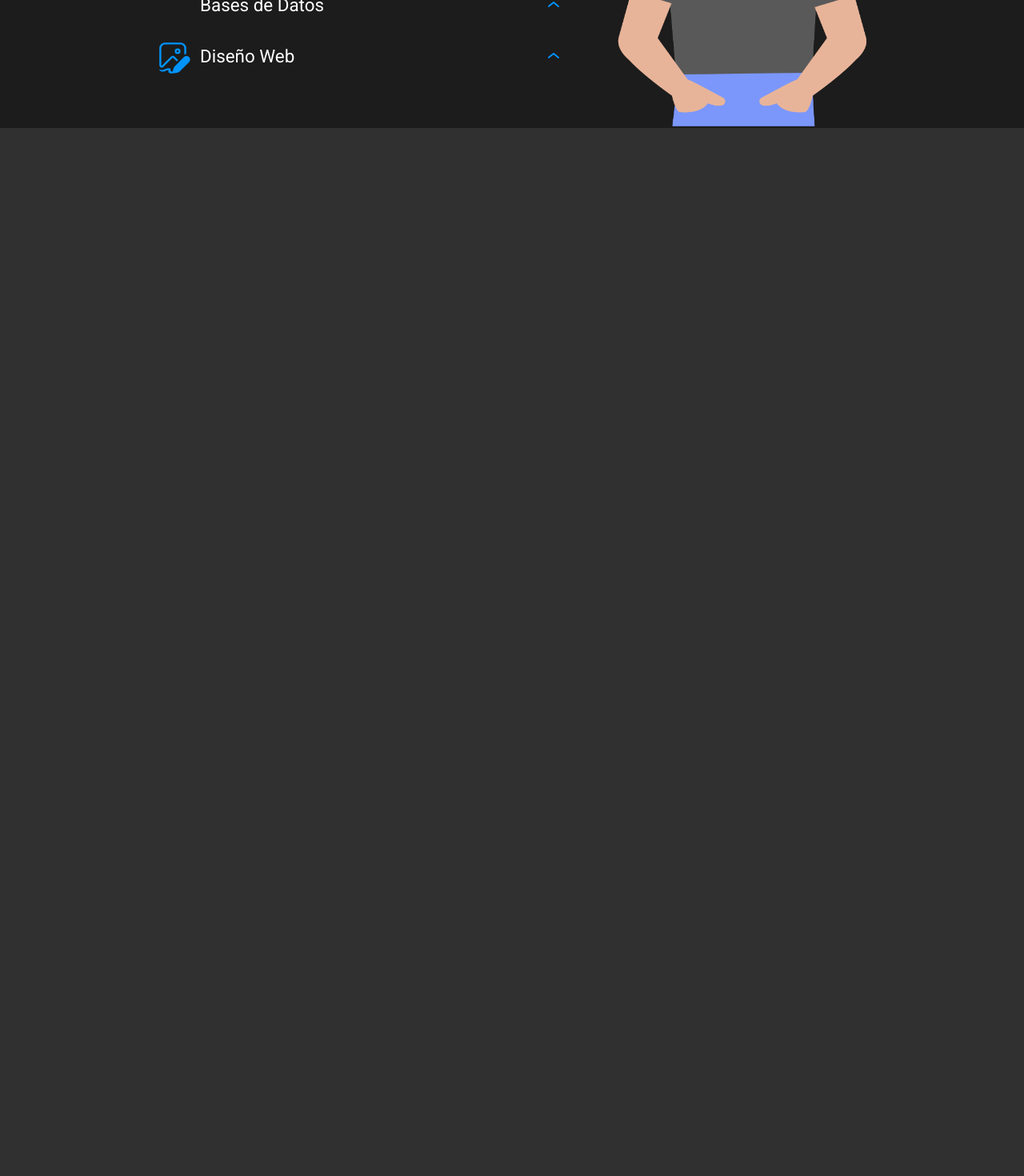
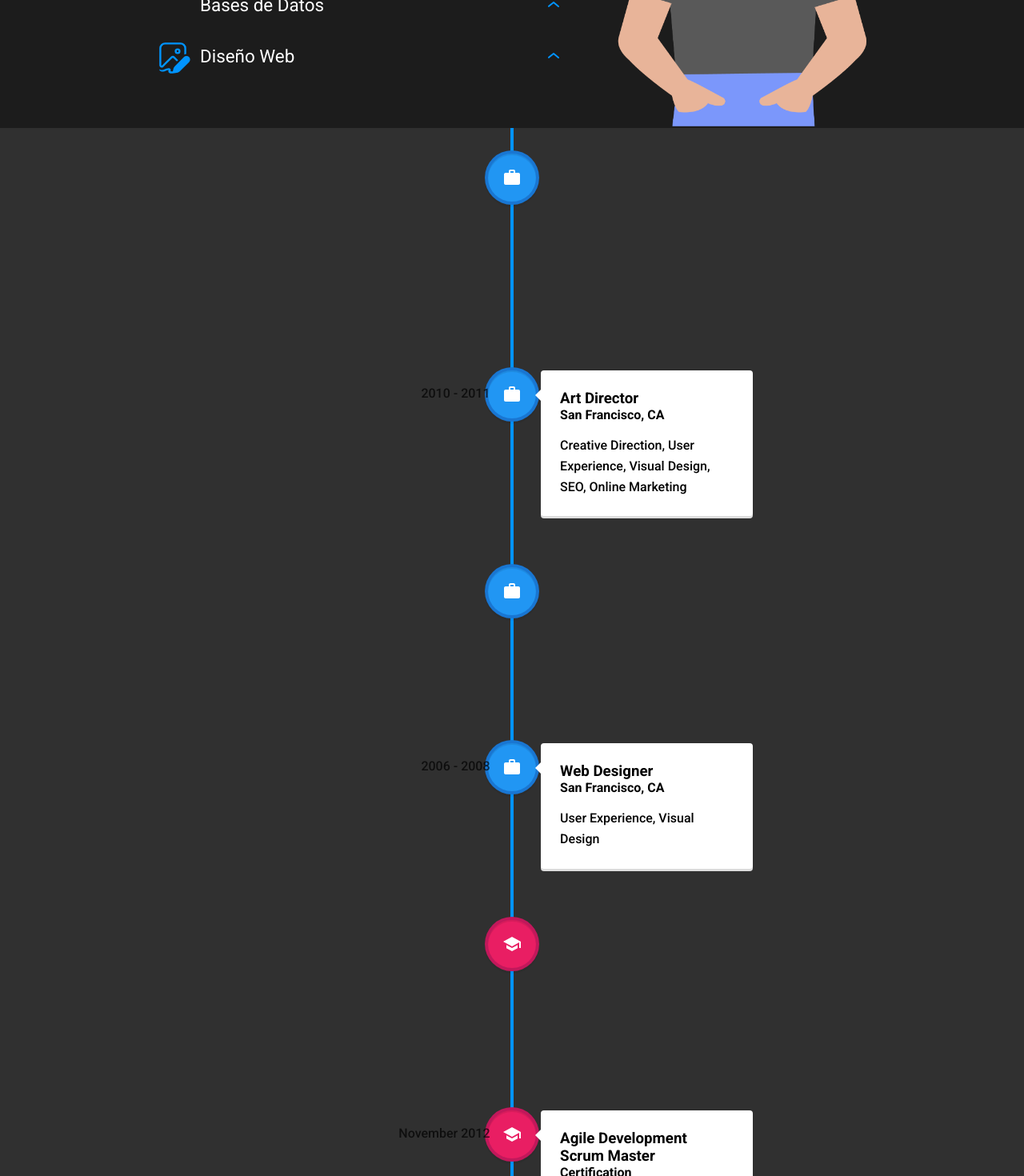
Before and after one commit to Sagalo04/portfolio, a React (Create React App) app: page / in a window 1280 px wide. Shown: the part 1330-2800 px from the top of the page at 80% size. Before the commit the page ends 1490 px from the top, so only its background shows below. Built offline with nearby package versions, Linux system fonts and the light colour scheme; some icons are missing.

Commit message:
VerticalTimeline And icons constants

```diff
--- a/package.json
+++ b/package.json
@@ -14,6 +14,7 @@
     "react-dom": "^17.0.2",
     "react-scripts": "4.0.3",
     "react-spring": "^9.3.2",
+    "react-vertical-timeline-component": "^3.5.2",
     "resize-observer-polyfill": "^1.5.1",
     "sass": "^1.43.4",
     "styled-components": "^5.3.3",
--- a/src/App.js
+++ b/src/App.js
@@ -1,4 +1,5 @@
 import './App.css';
+import Resume from './components/Seccion/Resume/Resume';
 // import ImageFolio from './components/ImageFolio/ImageFolio';
 import Skills from './components/Seccion/Skills/Skills';
 import Welcome from './components/Seccion/Welcome/Welcome';
@@ -15,6 +16,7 @@
     <div className="App">
       <Welcome />
       <Skills />
+      <Resume />
     </div>
   );
 }
--- /dev/null
+++ b/src/components/Seccion/Resume/Resume.css
@@ -0,0 +1,10 @@
+.vertical-timeline-custom-line::before{
+    background: #0094FF;
+}
+.vertical-timeline.vertical-timeline-custom-line .vertical-timeline-element--work .vertical-timeline-element-icon {
+    box-shadow: 0 0 0 4px #1976d2, inset 0 2px 0 rgba(0, 0, 0, 0.08), 0 3px 0 4px rgba(0, 0, 0, 0.05);
+  }
+
+  .vertical-timeline.vertical-timeline-custom-line .vertical-timeline-element--education .vertical-timeline-element-icon {
+    box-shadow: 0 0 0 4px #c2185b, inset 0 2px 0 rgba(0, 0, 0, 0.08), 0 3px 0 4px rgba(0, 0, 0, 0.05);
+  }
--- /dev/null
+++ b/src/components/Seccion/Resume/Resume.jsx
@@ -0,0 +1,108 @@
+import React from 'react';
+import { VerticalTimeline, VerticalTimelineElement }  from 'react-vertical-timeline-component';
+import 'react-vertical-timeline-component/style.min.css';
+import SchoolIcon from '@mui/icons-material/School';
+import WorkIcon from '@mui/icons-material/Work';
+import StarIcon from '@mui/icons-material/Star';
+import "./Resume.css"
+
+function Resume(props) {
+    return (
+        <div>
+            <VerticalTimeline className="vertical-timeline-custom-line">
+                <VerticalTimelineElement
+                    className="vertical-timeline-element--work"
+                    contentStyle={{ background: 'rgb(33, 150, 243)', color: '#fff' }}
+                    contentArrowStyle={{ borderRight: '7px solid  rgb(33, 150, 243)' }}
+                    date="2011 - present"
+                    iconStyle={{ background: 'rgb(33, 150, 243)', color: '#fff' }}
+                    icon={<WorkIcon />}
+                >
+                    <h3 className="vertical-timeline-element-title">Creative Director</h3>
+                    <h4 className="vertical-timeline-element-subtitle">Miami, FL</h4>
+                    <p>
+                        Creative Direction, User Experience, Visual Design, Project Management, Team Leading
+                    </p>
+                </VerticalTimelineElement>
+                <VerticalTimelineElement
+                    className="vertical-timeline-element--work"
+                    date="2010 - 2011"
+                    iconStyle={{ background: 'rgb(33, 150, 243)', color: '#fff' }}
+                    icon={<WorkIcon />}
+                >
+                    <h3 className="vertical-timeline-element-title">Art Director</h3>
+                    <h4 className="vertical-timeline-element-subtitle">San Francisco, CA</h4>
+                    <p>
+                        Creative Direction, User Experience, Visual Design, SEO, Online Marketing
+                    </p>
+                </VerticalTimelineElement>
+                <VerticalTimelineElement
+                    className="vertical-timeline-element--work"
+                    date="2008 - 2010"
+                    iconStyle={{ background: 'rgb(33, 150, 243)', color: '#fff' }}
+                    icon={<WorkIcon />}
+                >
+                    <h3 className="vertical-timeline-element-title">Web Designer</h3>
+                    <h4 className="vertical-timeline-element-subtitle">Los Angeles, CA</h4>
+                    <p>
+                        User Experience, Visual Design
+                    </p>
+                </VerticalTimelineElement>
+                <VerticalTimelineElement
+                    className="vertical-timeline-element--work"
+                    date="2006 - 2008"
+                    iconStyle={{ background: 'rgb(33, 150, 243)', color: '#fff' }}
+                    icon={<WorkIcon />}
+                >
+                    <h3 className="vertical-timeline-element-title">Web Designer</h3>
+                    <h4 className="vertical-timeline-element-subtitle">San Francisco, CA</h4>
+                    <p>
+                        User Experience, Visual Design
+                    </p>
+                </VerticalTimelineElement>
+                <VerticalTimelineElement
+                    className="vertical-timeline-element--education"
+                    date="April 2013"
+                    iconStyle={{ background: 'rgb(233, 30, 99)', color: '#fff' }}
+                    icon={<SchoolIcon />}
+                >
+                    <h3 className="vertical-timeline-element-title">Content Marketing for Web, Mobile and Social Media</h3>
+                    <h4 className="vertical-timeline-element-subtitle">Online Course</h4>
+                    <p>
+                        Strategy, Social Media
+                    </p>
+                </VerticalTimelineElement>
+                <VerticalTimelineElement
+                    className="vertical-timeline-element--education"
+                    date="November 2012"
+                    iconStyle={{ background: 'rgb(233, 30, 99)', color: '#fff' }}
+                    icon={<SchoolIcon />}
+                >
+                    <h3 className="vertical-timeline-element-title">Agile Development Scrum Master</h3>
+                    <h4 className="vertical-timeline-element-subtitle">Certification</h4>
+                    <p>
+                        Creative Direction, User Experience, Visual Design
+                    </p>
+                </VerticalTimelineElement>
+                <VerticalTimelineElement
+                    className="vertical-timeline-element--education"
+                    date="2002 - 2006"
+                    iconStyle={{ background: 'rgb(233, 30, 99)', color: '#fff' }}
+                    icon={<SchoolIcon />}
+                >
+                    <h3 className="vertical-timeline-element-title">Bachelor of Science in Interactive Digital Media Visual Imaging</h3>
+                    <h4 className="vertical-timeline-element-subtitle">Bachelor Degree</h4>
+                    <p>
+                        Creative Direction, Visual Design
+                    </p>
+                </VerticalTimelineElement>
+                <VerticalTimelineElement
+                    iconStyle={{ background: 'rgb(16, 204, 82)', color: '#fff' }}
+                    icon={<StarIcon />}
+                />
+            </VerticalTimeline>
+        </div>
+    );
+}
+
+export default Resume;
--- a/src/components/Seccion/Skills/Skills.jsx
+++ b/src/components/Seccion/Skills/Skills.jsx
@@ -4,6 +4,7 @@
 import { Frame, Content, toggle, ico } from "./styles";
 import { Icon } from "@iconify/react";
 import { SANTIIMAGE2 } from "../../../constants/images";
+import {ConsoleIcon,BracketsIcon,FrameworkIcon,GameIcon,DatabaseIcon,DesignIcon} from "../../../constants/icons"
 import * as Icons from "./icons";
 import Styles from "./Skills.module.scss";
 
@@ -68,7 +69,7 @@
         <div className={Styles.tree}>
           <Tree
             name="Lenguajes de programación"
-            iconi="grommet-icons:console"
+            iconi={ConsoleIcon}
             style={{ fontSize: "1.4rem" }}
           >
             <Tree name="Python" />
@@ -102,7 +103,7 @@
           </Tree>
           <Tree
             name="Desarrollo Web"
-            iconi="ph:brackets-curly-bold"
+            iconi={BracketsIcon}
             style={{ fontSize: "1.4rem" }}
           >
             <Tree name="HTML 5" />
@@ -117,7 +118,7 @@
           </Tree>
           <Tree
             name="Frameworks / Bibliotecas"
-            iconi="icon-park-outline:folder-code-one"
+            iconi={FrameworkIcon}
             style={{ fontSize: "1.4rem" }}
           >
             <Tree name="React" />
@@ -132,7 +133,7 @@
           </Tree>
           <Tree
             name="Desarrollo de Videojuegos"
-            iconi="carbon:game-console"
+            iconi={GameIcon}
             style={{ fontSize: "1.4rem" }}
           >
             <Tree name="Unity" />
@@ -140,7 +141,7 @@
           </Tree>
           <Tree
             name="Bases de Datos"
-            iconi="bx:bx-data"
+            iconi={DatabaseIcon}
             style={{ fontSize: "1.4rem" }}
           >
             <Tree name="Relacionales" />
@@ -154,7 +155,7 @@
           </Tree>
           <Tree
             name="Diseño Web"
-            iconi="fluent:draw-image-20-regular"
+            iconi={DesignIcon}
             style={{ fontSize: "1.4rem" }}
           >
             <Tree name="Adobe XD" />
--- a/src/constants/icons.js
+++ b/src/constants/icons.js
@@ -2,7 +2,15 @@
 export const BracketOpenIcon = "eva:arrow-ios-back-outline"
 export const SlashIcon = "gg:format-slash"
 export const BracketCloseIcon = "eva:arrow-ios-forward-outline"
+export const ConsoleIcon = "grommet-icons:console"
+export const BracketsIcon = "ph:brackets-curly-bold"
+export const FrameworkIcon = "icon-park-outline:folder-code-one"
+export const GameIcon = "carbon:game-console"
+export const DatabaseIcon = "bx:bx-data"
+export const DesignIcon = "fluent:draw-image-20-regular"
 
-const icons = [DownloadIcon,BracketCloseIcon,SlashIcon,BracketOpenIcon]
+
+
+const icons = [DownloadIcon,BracketCloseIcon,SlashIcon,BracketOpenIcon,ConsoleIcon,BracketsIcon,FrameworkIcon,GameIcon,DatabaseIcon,DesignIcon]
 
 export default icons
```
Also changed, not shown: 1 other file (tests, documents, lock files or other folders).
